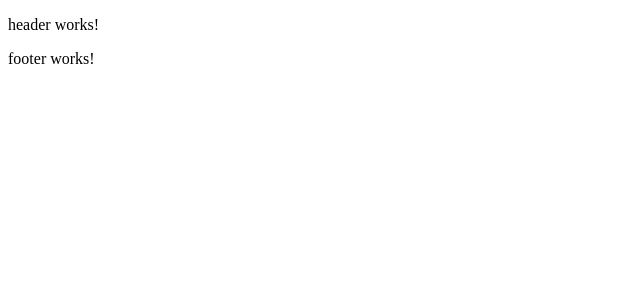
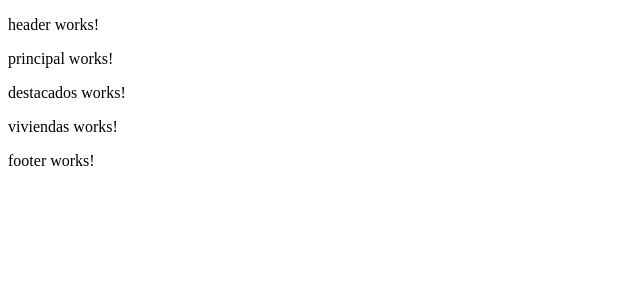
Before and after one commit to Twynzen/WebPruebaAngular, an Angular app: page / in a window 1280 px wide. Shown: the top 300 px of the page, without its empty margins (0-640 px from the left). Built offline with nearby package versions, Linux system fonts and the light colour scheme.

Commit message:
organice secciones

```diff
--- a/src/app/app.component.html
+++ b/src/app/app.component.html
@@ -1,2 +1,5 @@
 <app-header></app-header>
+<app-principal></app-principal>
+<app-destacados></app-destacados>
+<app-viviendas></app-viviendas>
 <app-footer></app-footer>
```
